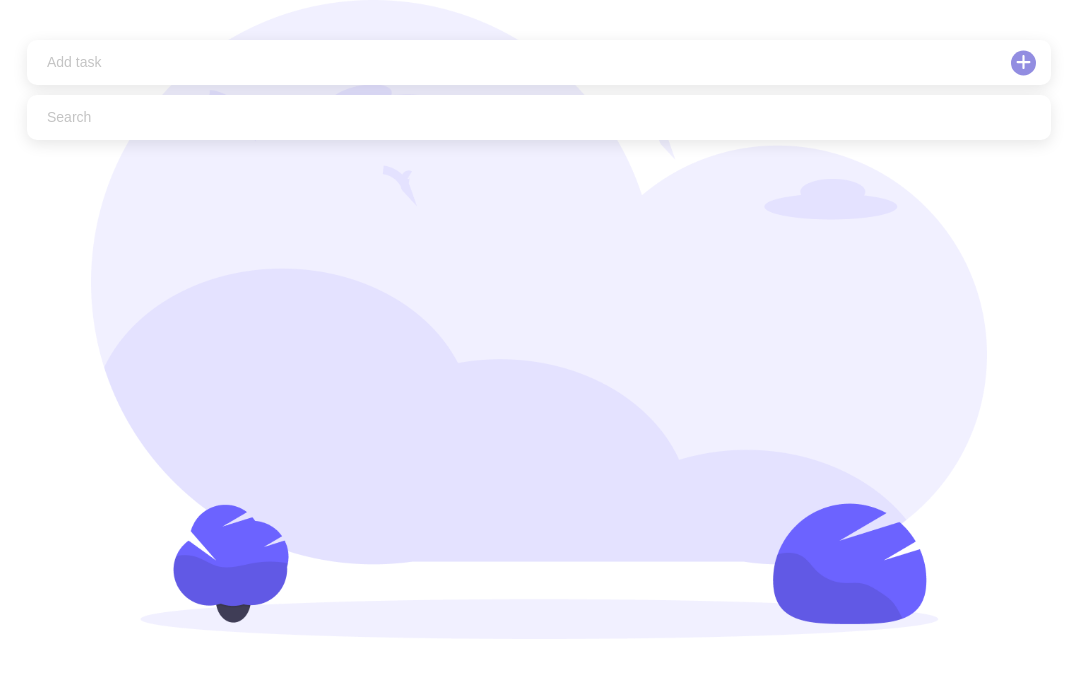
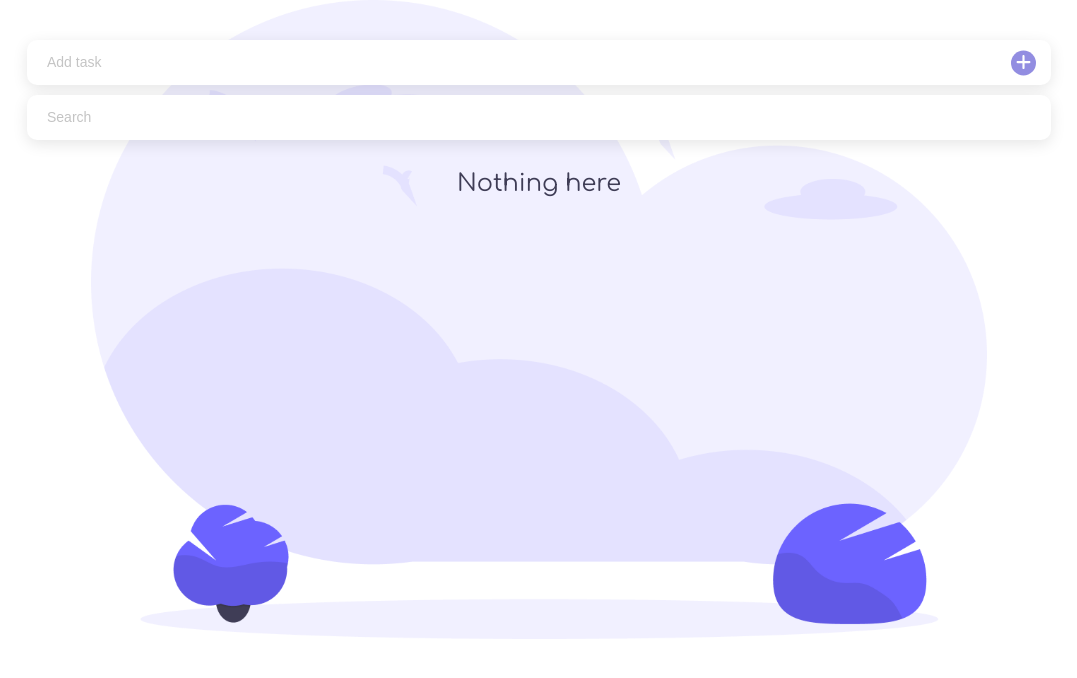
Before and after one commit to LordProche/react-todo, a React (Create React App) app: page / in a window 1280 px wide. Shown: the top 678 px of the page, without its empty margins (101-1178 px from the left). Built offline with nearby package versions, Linux system fonts and the light colour scheme.

Commit message:
Info if todo list is empty

```diff
--- a/src/components/List/List.jsx
+++ b/src/components/List/List.jsx
@@ -8,11 +8,17 @@ import styles from './List.module.css'
 const List = () => {
     const tasks = useSelector(state => state.tasksSlice.tasks)
     return (
-        <div className={styles.list}>
-            {tasks.map(task => (
-                <ListItem key={task.id} task={task}/>
-            ))}
-        </div>
+
+        tasks.length > 0 ?
+            <div className={styles.list}>
+                {tasks.map(task => (
+                    <ListItem key={task.id} task={task}/>
+                ))}
+            </div>
+            :
+            <p className={styles.empty_info}>Nothing here</p>
+
+
     );
 };
 
--- a/src/components/List/List.module.css
+++ b/src/components/List/List.module.css
@@ -3,5 +3,16 @@
     display:flex;
     flex-direction:column;
     box-shadow: 0 4px 15px rgba(0, 0, 0, 0.1);
-    margin: 40px auto 0;
+    margin: 40px auto 40px;
 }
+
+.empty_info{
+    font-family: 'Comfortaa';
+    text-align:center;
+    margin-top:30px;
+    font-style: normal;
+    font-weight: 300;
+    font-size: 24px;
+    line-height: 27px;
+    color: #3F3D56;
+}
```
